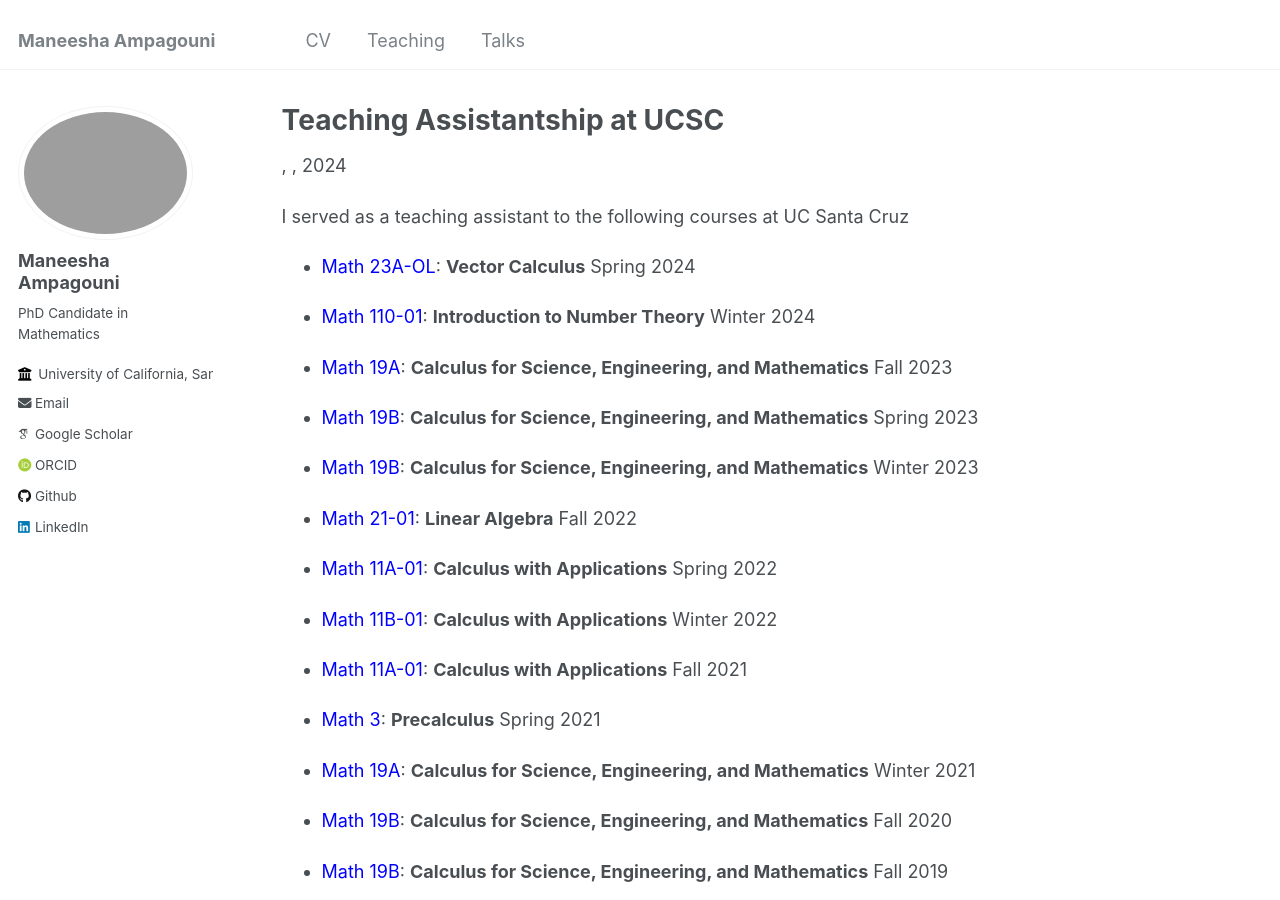
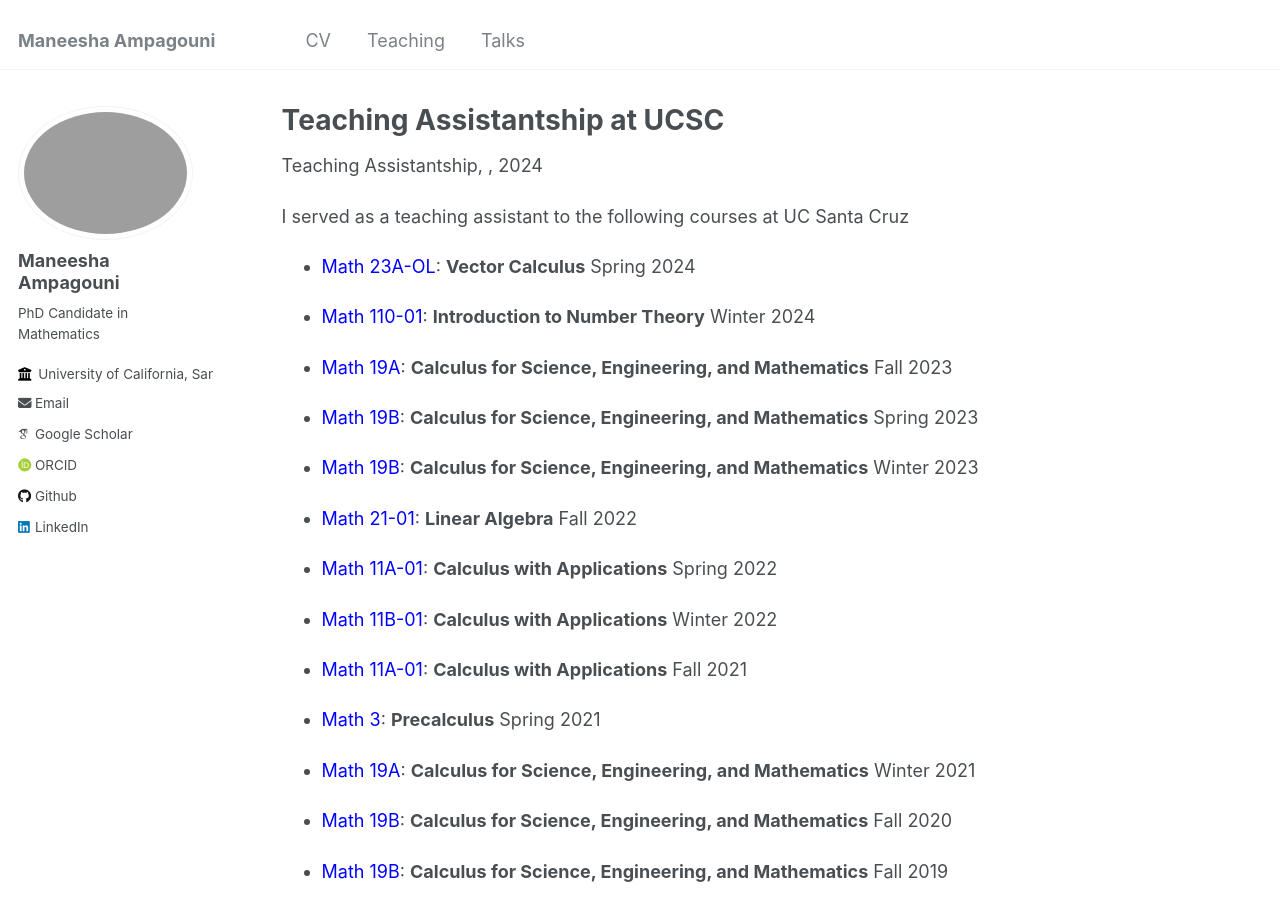
Before and after one commit to ManeeshaAmpagouni/maneeshaampagouni.github.io, a Jekyll site: the page built from _teaching/TAship at UCSC.md, in a window 1280 px wide and 900 px high. Built offline with Jekyll 4.4.1, drawn with Linux system fonts in a browser that asks for light colours; some web fonts are replaced; part of the change alters nothing that is shown.

Commit message:
Update TAship at UCSC.md

```diff
--- a/_teaching/TAship at UCSC.md
+++ b/_teaching/TAship at UCSC.md
@@ -1,11 +1,10 @@
 ---
 title: "Teaching Assistantship at UCSC"
 collection: teaching
-#type: "Undergraduate course"
+type: "Teaching Assistantship"
 permalink: /teaching/TAship at UCSC
-Location: "UCSC"
-Date: 2024-04-27
-#location: "City, Country"
+Where: "UCSC"
+
 ---
 
 I served as a teaching assistant to the following courses at UC Santa Cruz
```
